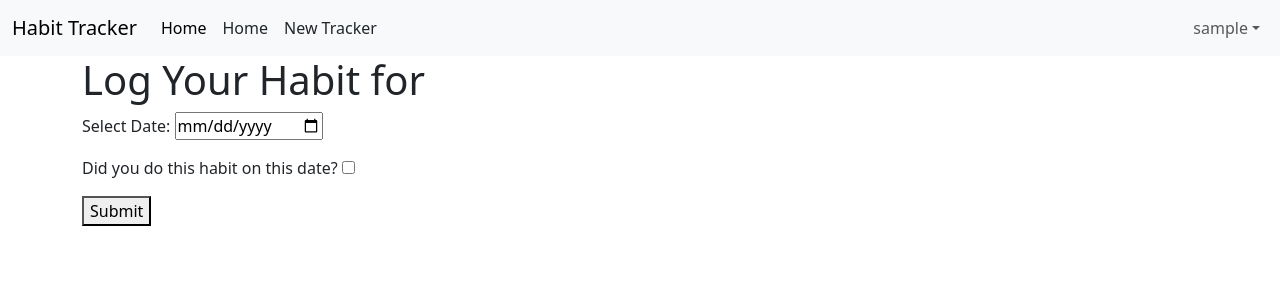
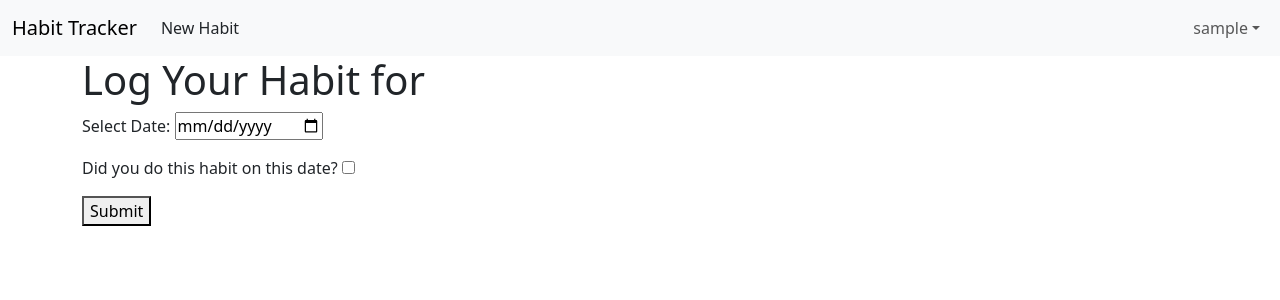
Before and after one commit to Peleda23/Habit-tracker, a Django app: page /habit/1/add in a window 1280 px wide. Shown: the top 300 px of the page. Run offline with Django 5.2, Linux system fonts and the light colour scheme; the visitor is signed in with stand-in values (Sample User, id 1).

Commit message:
Deleted links with no use.

```diff
--- a/templates/base.html
+++ b/templates/base.html
@@ -29,15 +29,11 @@
                 </button>
                 <div class="collapse navbar-collapse" id="navbarSupportedContent">
                     <ul class="navbar-nav me-auto mb-2 mb-lg-0">
-                        <li class="nav-item">
-                            <a class="nav-link active" aria-current="page" href="#">Home</a>
-                        </li>
+
                         {% if user.is_authenticated %}
+
                             <li>
-                                <a href="#" class="nav-link px-2 link-dark">Home</a>
-                            </li>
-                            <li>
-                                <a href="{% url "user_create_habit" %}" class="nav-link px-2 link-dark">New Tracker</a>
+                                <a href="{% url "user_create_habit" %}" class="nav-link px-2 link-dark">New Habit</a>
                             </li>
                         </ul>
                         <div class="mr-auto">
```
